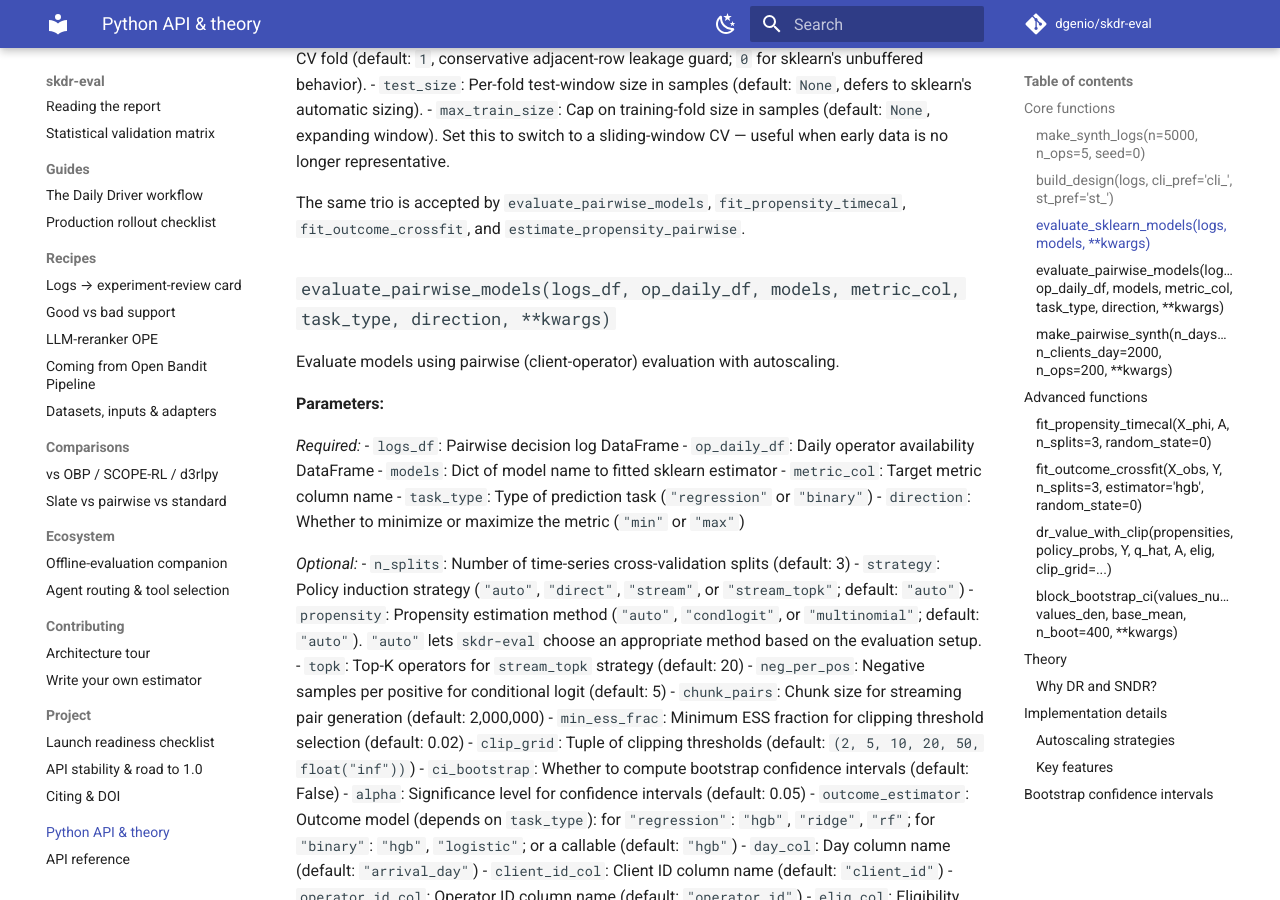
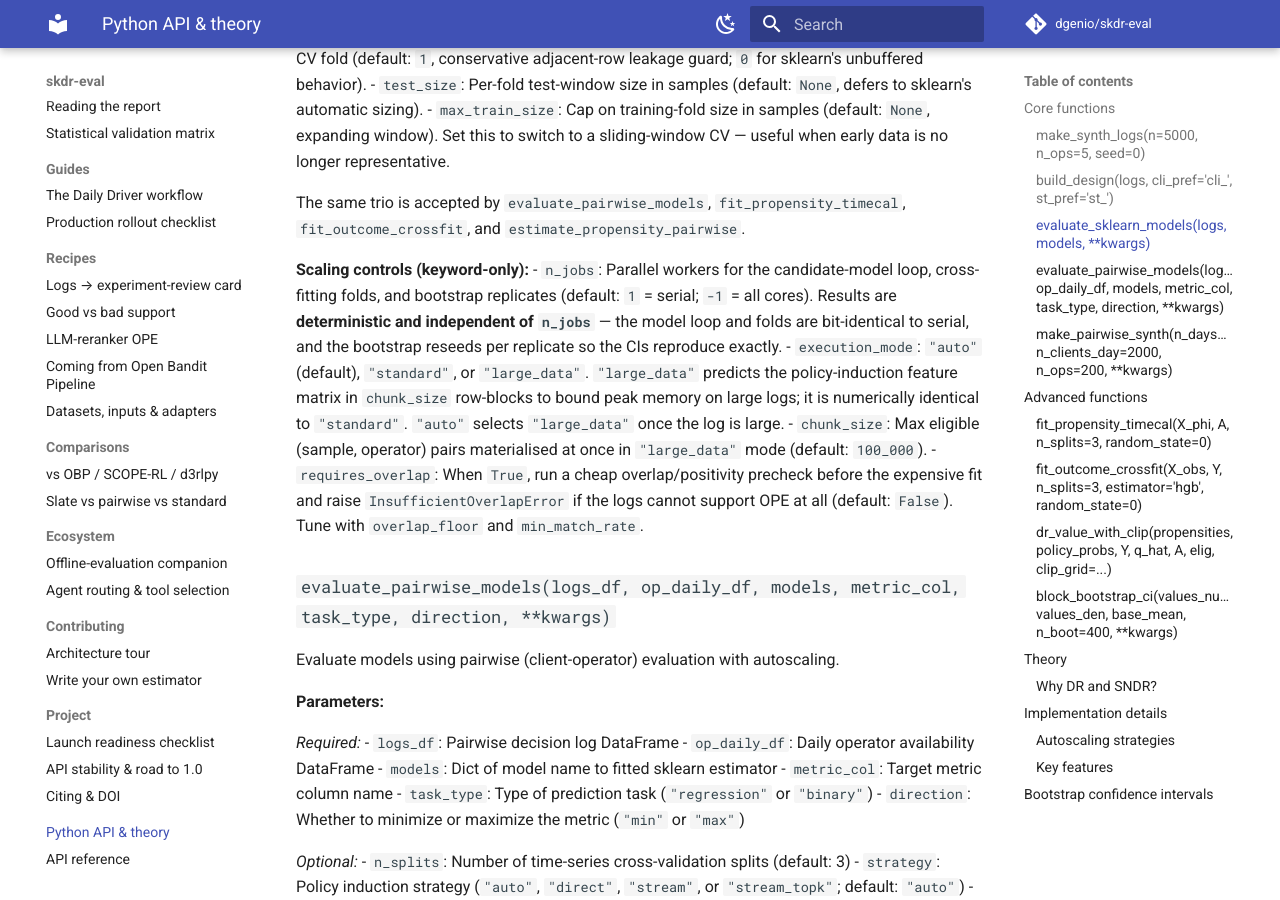
Before and after one commit to dgenio/skdr-eval, an MkDocs documentation site: the page built from docs/python-api.md, in a window 1280 px wide and 900 px high, scrolled down 967 px. Built offline with MkDocs 1.6.1 and Material for MkDocs 9.7.7, drawn with Linux system fonts in a browser that asks for light colours; comment, search, counter and statistics services are not loaded.

Commit message:
docs(python-api): document n_jobs / execution_mode / requires_overlap scaling controls
Documents the scaling keywords added for the core.py performance group
(#178, #210, #206) in the Python API reference, and wraps one long line in
core.py to satisfy the formatter.

Co-Authored-By: Claude Opus 4.8 <noreply@anthropic.com>
Claude-Session: https://claude.ai/code/session_01KMFgxHVCnDPbWt5taEsPTU

```diff
--- a/docs/python-api.md
+++ b/docs/python-api.md
@@ -52,6 +52,23 @@ Evaluate sklearn models using DR and SNDR estimators.
 The same trio is accepted by `evaluate_pairwise_models`,
 `fit_propensity_timecal`, `fit_outcome_crossfit`, and
 `estimate_propensity_pairwise`.
+
+**Scaling controls (keyword-only):**
+- `n_jobs`: Parallel workers for the candidate-model loop, cross-fitting folds,
+  and bootstrap replicates (default: `1` = serial; `-1` = all cores). Results
+  are **deterministic and independent of `n_jobs`** — the model loop and folds
+  are bit-identical to serial, and the bootstrap reseeds per replicate so the
+  CIs reproduce exactly.
+- `execution_mode`: `"auto"` (default), `"standard"`, or `"large_data"`.
+  `"large_data"` predicts the policy-induction feature matrix in `chunk_size`
+  row-blocks to bound peak memory on large logs; it is numerically identical to
+  `"standard"`. `"auto"` selects `"large_data"` once the log is large.
+- `chunk_size`: Max eligible (sample, operator) pairs materialised at once in
+  `"large_data"` mode (default: `100_000`).
+- `requires_overlap`: When `True`, run a cheap overlap/positivity precheck
+  before the expensive fit and raise `InsufficientOverlapError` if the logs
+  cannot support OPE at all (default: `False`). Tune with `overlap_floor` and
+  `min_match_rate`.
 
 ### `evaluate_pairwise_models(logs_df, op_daily_df, models, metric_col, task_type, direction, **kwargs)`
 Evaluate models using pairwise (client-operator) evaluation with autoscaling.
```
Also changed, not shown: 1 other file.
